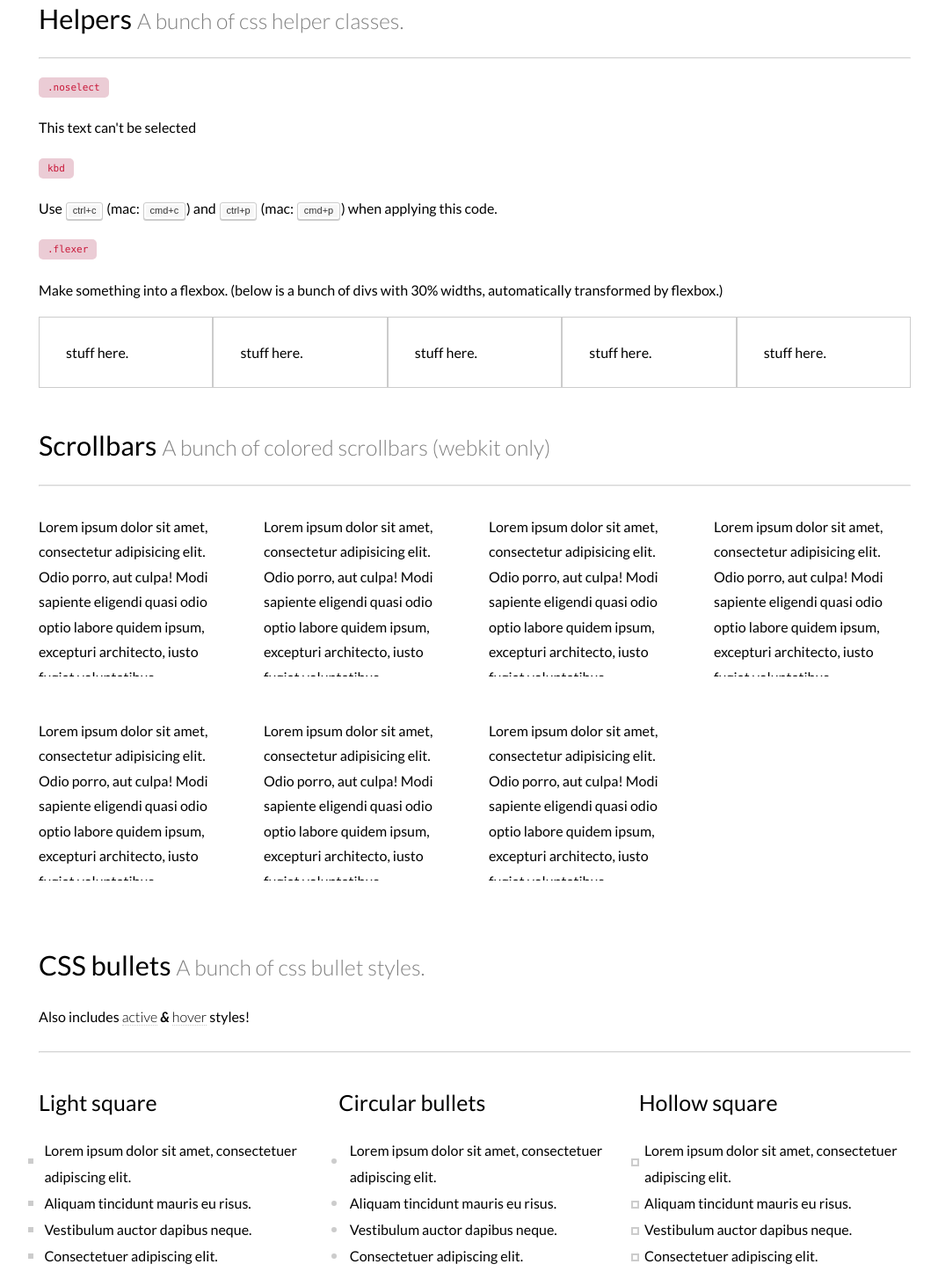
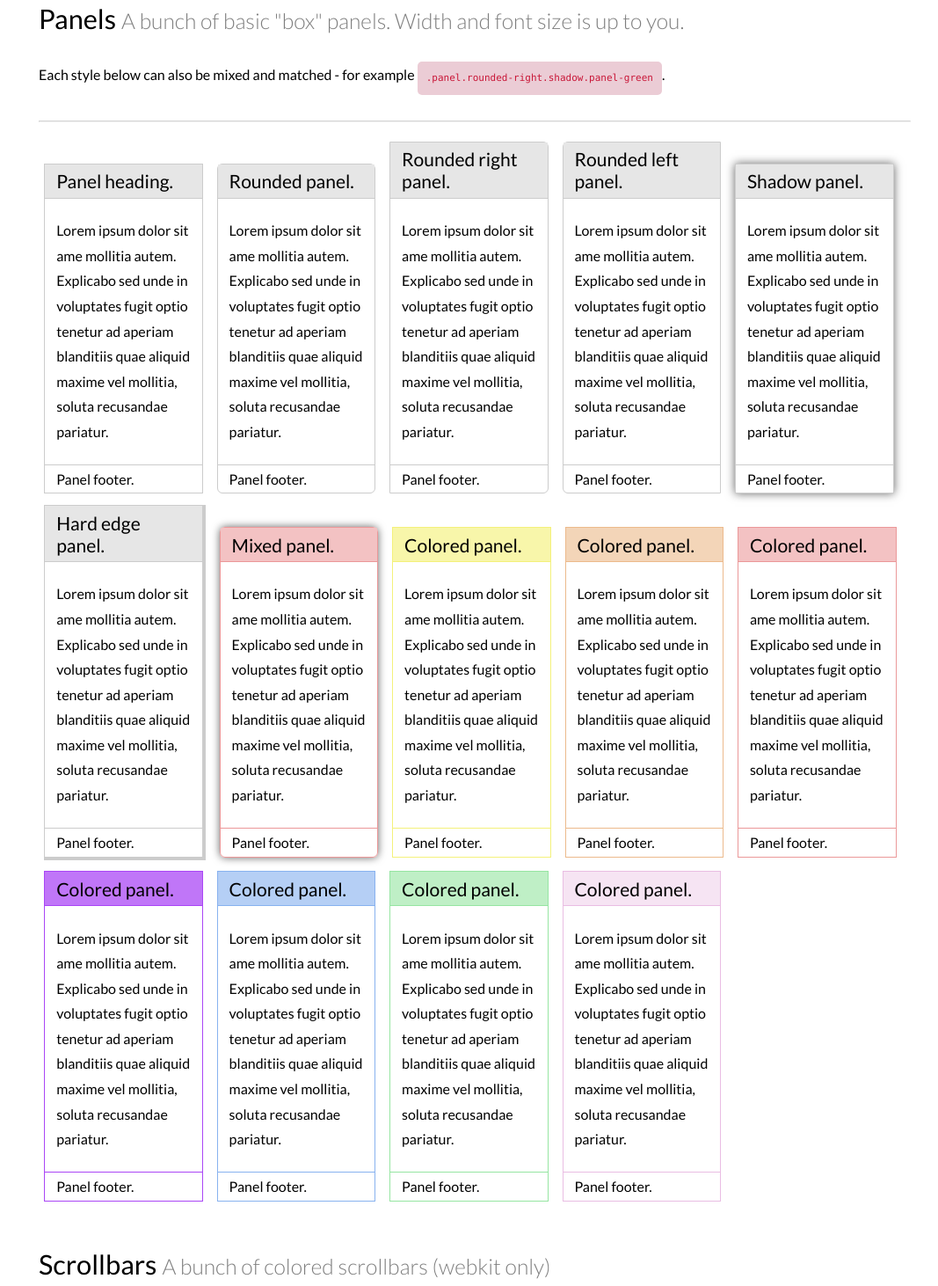
Before and after one commit to christabor/widgetpack, a website: page index.html in a window 1280 px wide. Shown: the part 240-1702 px from the top of the page at 88% size, without its empty margins (100-1167 px from the left). Drawn offline with nearby package versions, Linux system fonts and the light colour scheme.

Commit message:
Add panels widgets

```diff
--- /dev/null
+++ b/examples/panels.html
@@ -0,0 +1,137 @@
+<div class="container">
+    <div class="row">
+        <div class="col-md-12">
+            <h2 class="section">Panels <small>A bunch of basic "box" panels. Width and font size is up to you.</small></h2>
+            <p>Each style below can also be mixed and matched - for example <code>.panel.rounded-right.shadow.panel-green</code>.</p>
+            <hr>
+            <div class="panel">
+                <div class="panel-heading"><h4>Panel heading.</h4></div>
+                <div class="panel-body">
+                    <p>Lorem ipsum dolor sit ame mollitia autem. Explicabo sed unde in voluptates fugit optio tenetur ad aperiam blanditiis quae aliquid maxime vel mollitia, soluta recusandae pariatur.</p>
+                </div>
+                <div class="panel-footer">
+                    Panel footer.
+                </div>
+            </div>
+            <div class="panel rounded">
+                <div class="panel-heading"><h4>Rounded panel.</h4></div>
+                <div class="panel-body">
+                    <p>Lorem ipsum dolor sit ame mollitia autem. Explicabo sed unde in voluptates fugit optio tenetur ad aperiam blanditiis quae aliquid maxime vel mollitia, soluta recusandae pariatur.</p>
+                </div>
+                <div class="panel-footer">
+                    Panel footer.
+                </div>
+            </div>
+            <div class="panel rounded-right">
+                <div class="panel-heading"><h4>Rounded right panel.</h4></div>
+                <div class="panel-body">
+                    <p>Lorem ipsum dolor sit ame mollitia autem. Explicabo sed unde in voluptates fugit optio tenetur ad aperiam blanditiis quae aliquid maxime vel mollitia, soluta recusandae pariatur.</p>
+                </div>
+                <div class="panel-footer">
+                    Panel footer.
+                </div>
+            </div>
+            <div class="panel rounded-left">
+                <div class="panel-heading"><h4>Rounded left panel.</h4></div>
+                <div class="panel-body">
+                    <p>Lorem ipsum dolor sit ame mollitia autem. Explicabo sed unde in voluptates fugit optio tenetur ad aperiam blanditiis quae aliquid maxime vel mollitia, soluta recusandae pariatur.</p>
+                </div>
+                <div class="panel-footer">
+                    Panel footer.
+                </div>
+            </div>
+            <div class="panel shadow">
+                <div class="panel-heading"><h4>Shadow panel.</h4></div>
+                <div class="panel-body">
+                    <p>Lorem ipsum dolor sit ame mollitia autem. Explicabo sed unde in voluptates fugit optio tenetur ad aperiam blanditiis quae aliquid maxime vel mollitia, soluta recusandae pariatur.</p>
+                </div>
+                <div class="panel-footer">
+                    Panel footer.
+                </div>
+            </div>
+            <div class="panel edge">
+                <div class="panel-heading"><h4>Hard edge panel.</h4></div>
+                <div class="panel-body">
+                    <p>Lorem ipsum dolor sit ame mollitia autem. Explicabo sed unde in voluptates fugit optio tenetur ad aperiam blanditiis quae aliquid maxime vel mollitia, soluta recusandae pariatur.</p>
+                </div>
+                <div class="panel-footer">
+                    Panel footer.
+                </div>
+            </div>
+
+            <div class="panel edge panel-red shadow rounded">
+                <div class="panel-heading"><h4>Mixed panel.</h4></div>
+                <div class="panel-body">
+                    <p>Lorem ipsum dolor sit ame mollitia autem. Explicabo sed unde in voluptates fugit optio tenetur ad aperiam blanditiis quae aliquid maxime vel mollitia, soluta recusandae pariatur.</p>
+                </div>
+                <div class="panel-footer">
+                    Panel footer.
+                </div>
+            </div>
+            <!-- Colors -->
+            <div class="panel panel-yellow">
+                <div class="panel-heading"><h4>Colored panel.</h4></div>
+                <div class="panel-body">
+                    <p>Lorem ipsum dolor sit ame mollitia autem. Explicabo sed unde in voluptates fugit optio tenetur ad aperiam blanditiis quae aliquid maxime vel mollitia, soluta recusandae pariatur.</p>
+                </div>
+                <div class="panel-footer">
+                    Panel footer.
+                </div>
+            </div>
+            <div class="panel panel-orange">
+                <div class="panel-heading"><h4>Colored panel.</h4></div>
+                <div class="panel-body">
+                    <p>Lorem ipsum dolor sit ame mollitia autem. Explicabo sed unde in voluptates fugit optio tenetur ad aperiam blanditiis quae aliquid maxime vel mollitia, soluta recusandae pariatur.</p>
+                </div>
+                <div class="panel-footer">
+                    Panel footer.
+                </div>
+            </div>
+            <div class="panel panel-red">
+                <div class="panel-heading"><h4>Colored panel.</h4></div>
+                <div class="panel-body">
+                    <p>Lorem ipsum dolor sit ame mollitia autem. Explicabo sed unde in voluptates fugit optio tenetur ad aperiam blanditiis quae aliquid maxime vel mollitia, soluta recusandae pariatur.</p>
+                </div>
+                <div class="panel-footer">
+                    Panel footer.
+                </div>
+            </div>
+            <div class="panel panel-purple">
+                <div class="panel-heading"><h4>Colored panel.</h4></div>
+                <div class="panel-body">
+                    <p>Lorem ipsum dolor sit ame mollitia autem. Explicabo sed unde in voluptates fugit optio tenetur ad aperiam blanditiis quae aliquid maxime vel mollitia, soluta recusandae pariatur.</p>
+                </div>
+                <div class="panel-footer">
+                    Panel footer.
+                </div>
+            </div>
+            <div class="panel panel-blue">
+                <div class="panel-heading"><h4>Colored panel.</h4></div>
+                <div class="panel-body">
+                    <p>Lorem ipsum dolor sit ame mollitia autem. Explicabo sed unde in voluptates fugit optio tenetur ad aperiam blanditiis quae aliquid maxime vel mollitia, soluta recusandae pariatur.</p>
+                </div>
+                <div class="panel-footer">
+                    Panel footer.
+                </div>
+            </div>
+            <div class="panel panel-green">
+                <div class="panel-heading"><h4>Colored panel.</h4></div>
+                <div class="panel-body">
+                    <p>Lorem ipsum dolor sit ame mollitia autem. Explicabo sed unde in voluptates fugit optio tenetur ad aperiam blanditiis quae aliquid maxime vel mollitia, soluta recusandae pariatur.</p>
+                </div>
+                <div class="panel-footer">
+                    Panel footer.
+                </div>
+            </div>
+            <div class="panel panel-pink">
+                <div class="panel-heading"><h4>Colored panel.</h4></div>
+                <div class="panel-body">
+                    <p>Lorem ipsum dolor sit ame mollitia autem. Explicabo sed unde in voluptates fugit optio tenetur ad aperiam blanditiis quae aliquid maxime vel mollitia, soluta recusandae pariatur.</p>
+                </div>
+                <div class="panel-footer">
+                    Panel footer.
+                </div>
+            </div>
+        </div>
+    </div>
+</div>
--- a/index.html
+++ b/index.html
@@ -70,6 +70,13 @@
         display: inline-block;
         overflow-y: scroll;
     }
+
+    /*Panel demo*/
+
+    .panel {
+        width: 18%;
+        margin: 0.4em;
+    }
     @media handheld, screen and (max-width: 700px) {
         .container {
             margin: 0.4em;
@@ -91,10 +98,11 @@
         </div>
     </div>
     <hr>
-    <div id="helpers" class="loader"></div>
+    <div id="panels" class="loader"></div>
     <div id="scroll" class="loader"></div>
     <div id="bullets" class="loader"></div>
     <div id="flipt" class="loader"></div>
+    <div id="helpers" class="loader"></div>
     <script src="https://cdnjs.cloudflare.com/ajax/libs/jquery/2.1.4/jquery.min.js"></script>
     <script>
         $(document).ready(function(){
--- /dev/null
+++ b/src/sass/_global.scss
@@ -0,0 +1,11 @@
+$radius: 6px;
+
+.rounded {
+    border-radius: $radius;
+}
+.rounded-right {
+    border-radius: 0 $radius $radius 0;
+}
+.rounded-left {
+    border-radius: $radius 0 0 $radius;
+}
--- /dev/null
+++ b/src/sass/_panels.scss
@@ -0,0 +1,50 @@
+@import "colors";
+
+@mixin panel_colors($color) {
+    $hover: darken($color, 10%);
+    $border: darken($color, 10%);
+
+    border: 1px solid $border;
+
+    .panel-heading {
+        background-color: $color;
+    }
+    .panel-heading {
+        border-bottom: 1px solid $hover;
+    }
+    .panel-body {
+    }
+    .panel-footer {
+        border-top: 1px solid $hover;
+    }
+}
+
+.panel {
+    display: inline-block;
+
+    > .panel-heading,
+    > .panel-body,
+    > .panel-footer {
+        padding: 0.4em 0.8em;
+    }
+    .panel-heading {
+        h1, h2, h3, h4, h5, h6 {
+            margin: 0;
+        }
+    }
+    &.shadow {
+        box-shadow: 0 0 10px rgba(0, 0, 0, 0.6);
+    }
+    &.edge {
+        border-right-width: 4px;
+        border-bottom-width: 4px;
+    }
+
+    @include panel_colors(lighten($default, 10%));
+
+    @each $color, $hex in $all_colors {
+        &.panel-#{$color} {
+            @include panel_colors(lighten($hex, 35%));
+        }
+    }
+}
--- a/src/sass/widgetpack.scss
+++ b/src/sass/widgetpack.scss
@@ -1,6 +1,8 @@
+@import 'global';
 @import 'flipbtns';
 @import 'typography';
 @import 'scrollbars';
 @import 'bullets';
 @import 'mixins';
 @import 'helpers';
+@import 'panels';
```
Also changed, not shown: dist/widgetpack.min.css.
